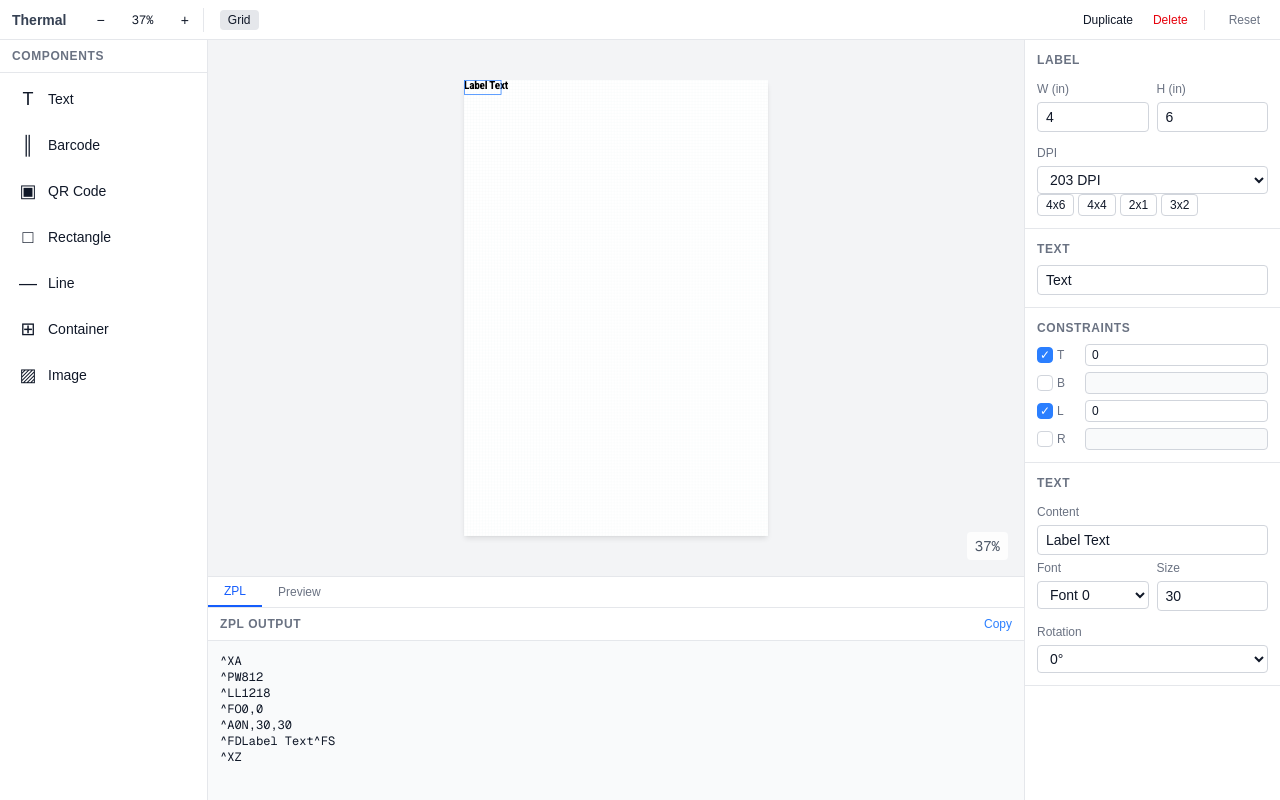
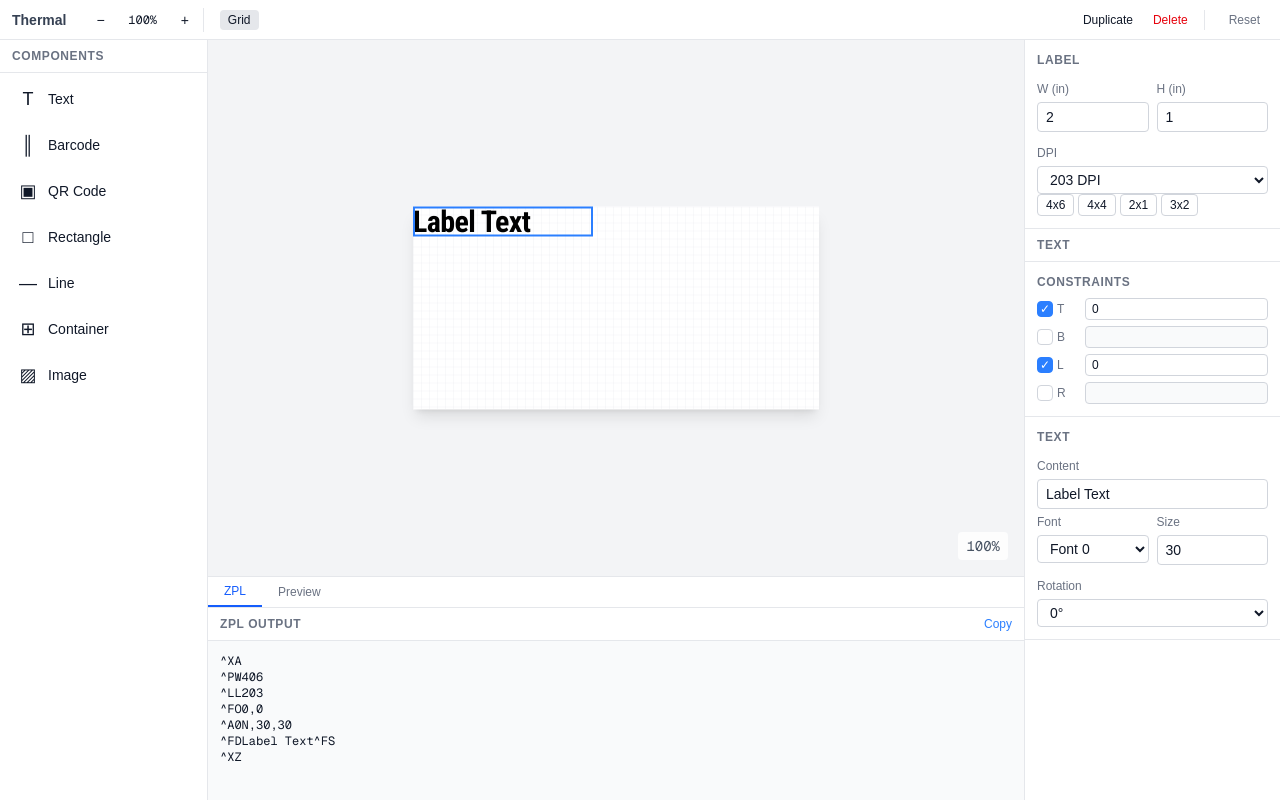
Before and after one commit to markglenn/thermal, a Next.js app: page /editor in a window 1280 px wide. Both pictures are taken after a click on the button "T Text". Built offline with nearby package versions, Linux system fonts and the light colour scheme.

Commit message:
Default to 2x1 labels, fix canvas scroll and properties panel
- Change default label size to 2x1 inches
- Prevent page scroll on all wheel events in canvas (not just ctrl+scroll)
- Remove confusing component name field from properties panel

```diff
--- a/components/editor/Canvas.tsx
+++ b/components/editor/Canvas.tsx
@@ -4,7 +4,7 @@ import { useRef, useCallback, useMemo, useEffect } from 'react';
 import { useEditorStore } from '@/lib/store/editor-store';
 import { useDocument, useViewport } from '@/hooks/use-editor-store';
 import { resolveDocument } from '@/lib/constraints/resolver';
-import { labelWidthDots, labelHeightDots, MIN_ZOOM, MAX_ZOOM, ZOOM_STEP } from '@/lib/constants';
+import { labelWidthDots, labelHeightDots, MIN_ZOOM, MAX_ZOOM, ZOOM_STEP, estimateTextBounds } from '@/lib/constants';
 import { CanvasComponent } from './CanvasComponent';
 import { ContainerComponent } from './ContainerComponent';
 import { SelectionOverlay } from './SelectionOverlay';
@@ -58,8 +58,8 @@ export function Canvas() {
     if (!el) return;
 
     const onWheel = (e: WheelEvent) => {
+      e.preventDefault();
       if (e.ctrlKey || e.metaKey) {
-        e.preventDefault();
         const { zoom, panX, panY } = useEditorStore.getState().viewport;
         const factor = 1 - e.deltaY * 0.005;
         const newZoom = Math.min(MAX_ZOOM, Math.max(MIN_ZOOM, zoom * factor));
@@ -178,7 +178,8 @@ export function Canvas() {
     if (resizeState) setResizeState(null);
   }, [dragState, resizeState, setDragState, setResizeState]);
 
-  // Collect all bounds for selection overlay rendering with absolute positions
+  // Collect all bounds for selection overlay rendering with absolute positions.
+  // Text components use auto-sized bounds from font metrics.
   function getAbsoluteBounds(
     components: LabelComponent[],
     boundsMap: Map<string, ResolvedBounds>,
@@ -189,7 +190,14 @@ export function Canvas() {
     for (const comp of components) {
       const b = boundsMap.get(comp.id);
       if (!b) continue;
-      const abs = { x: b.x + offsetX, y: b.y + offsetY, width: b.width, height: b.height };
+      let w = b.width;
+      let h = b.height;
+      if (comp.typeData.type === 'text') {
+        const tb = estimateTextBounds(comp.typeData.props);
+        w = tb.width;
+        h = tb.height;
+      }
+      const abs = { x: b.x + offsetX, y: b.y + offsetY, width: w, height: h };
       result.set(comp.id, abs);
       if (comp.children) {
         const childAbs = getAbsoluteBounds(comp.children, boundsMap, abs.x, abs.y);
--- a/components/properties/PropertiesPanel.tsx
+++ b/components/properties/PropertiesPanel.tsx
@@ -10,7 +10,6 @@ import { BoxProperties } from './BoxProperties';
 
 export function PropertiesPanel() {
   const selected = useSelectedComponent();
-  const renameComponent = useEditorStore((s) => s.renameComponent);
 
   return (
     <div className="w-64 border-l border-gray-200 bg-white flex flex-col overflow-y-auto">
@@ -18,15 +17,10 @@ export function PropertiesPanel() {
 
       {selected ? (
         <>
-          <div className="p-3 border-b border-gray-200">
-            <h3 className="text-xs font-semibold text-gray-500 uppercase tracking-wider mb-2">
+          <div className="px-3 py-2 border-b border-gray-200">
+            <h3 className="text-xs font-semibold text-gray-500 uppercase tracking-wider">
               {selected.typeData.type}
             </h3>
-            <input
-              value={selected.name}
-              onChange={(e) => renameComponent(selected.id, e.target.value)}
-              className="w-full px-2 py-1 border border-gray-300 rounded text-sm"
-            />
           </div>
 
           <ConstraintEditor component={selected} />
--- a/lib/constants.ts
+++ b/lib/constants.ts
@@ -3,8 +3,8 @@ import type { LabelConfig, Constraints, ComponentType, TextProperties, BarcodePr
 export const DPI_VALUES = [203, 300, 600] as const;
 
 export const DEFAULT_LABEL: LabelConfig = {
-  widthInches: 4,
-  heightInches: 6,
+  widthInches: 2,
+  heightInches: 1,
   dpi: 203,
 };
 
```
